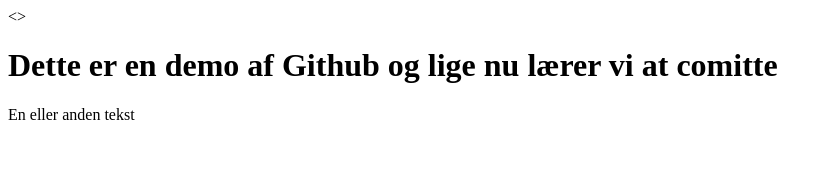
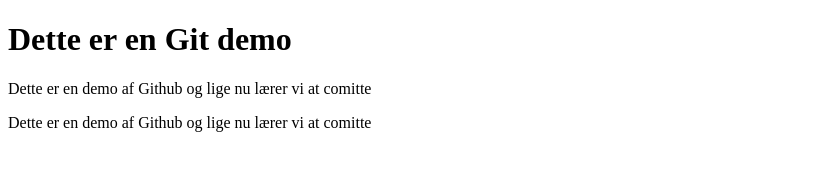
Before and after one commit to Nour2206/git-demo, a plain HTML site: page index.html in a window 1280 px wide. Shown: the whole page, without its empty margins (0-832 px from the left). Drawn offline with Linux system fonts and the light colour scheme.

Commit message:
kopier beskrivelse

```diff
--- a/index.html
+++ b/index.html
@@ -4,9 +4,10 @@
     <meta charset="UTF-8">
     <title>Dette er en Git demo</title>
 </head>
-<>
+<body>
+<h1>Dette er en Git demo</h1>
+<p>Dette er en demo af Github og lige nu lærer vi at comitte</p>
+<p>Dette er en demo af Github og lige nu lærer vi at comitte</p>
 
-<h1>Dette er en demo af Github og lige nu lærer vi at comitte</h1>
-<p>En eller anden tekst</p>
 </body>
 </html>
```
